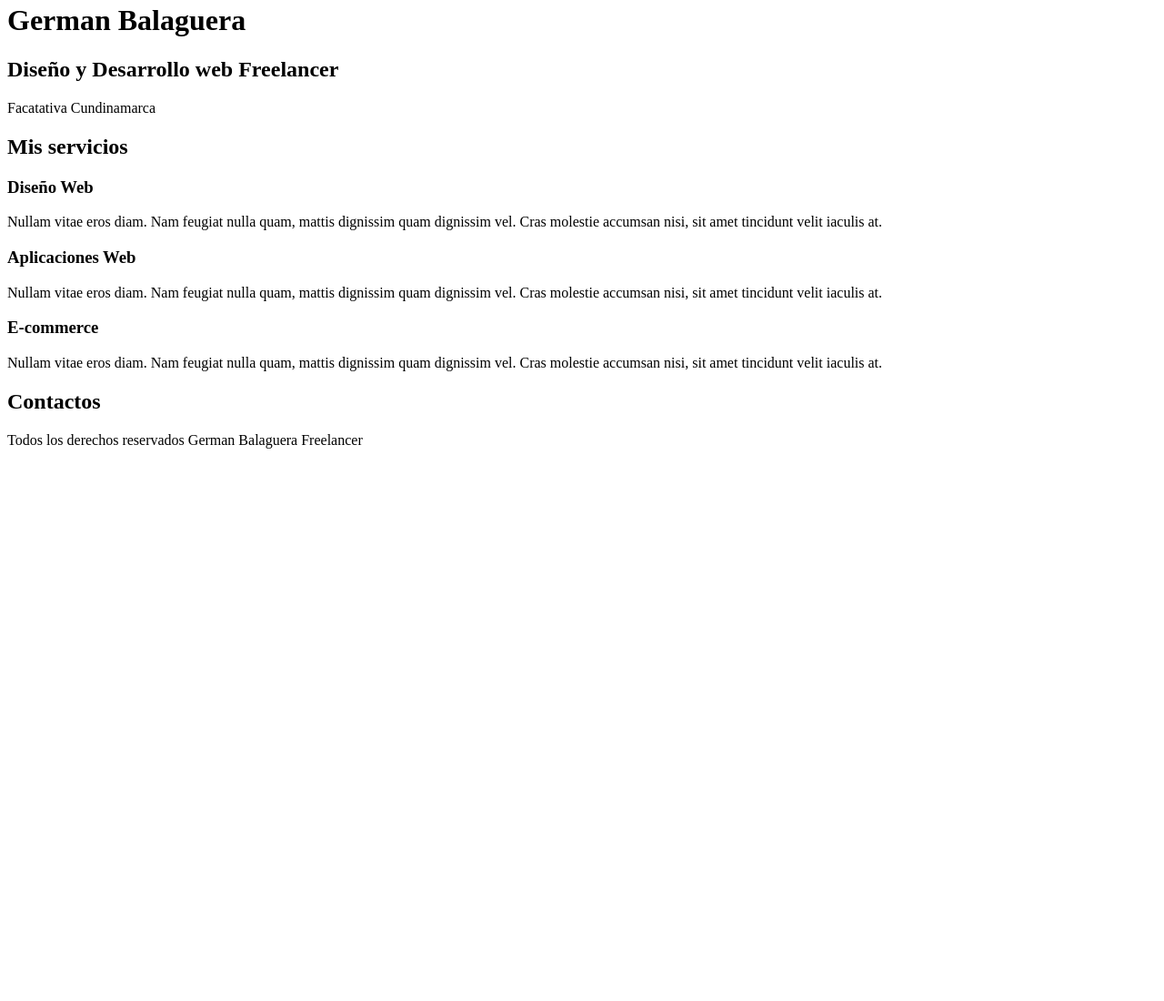
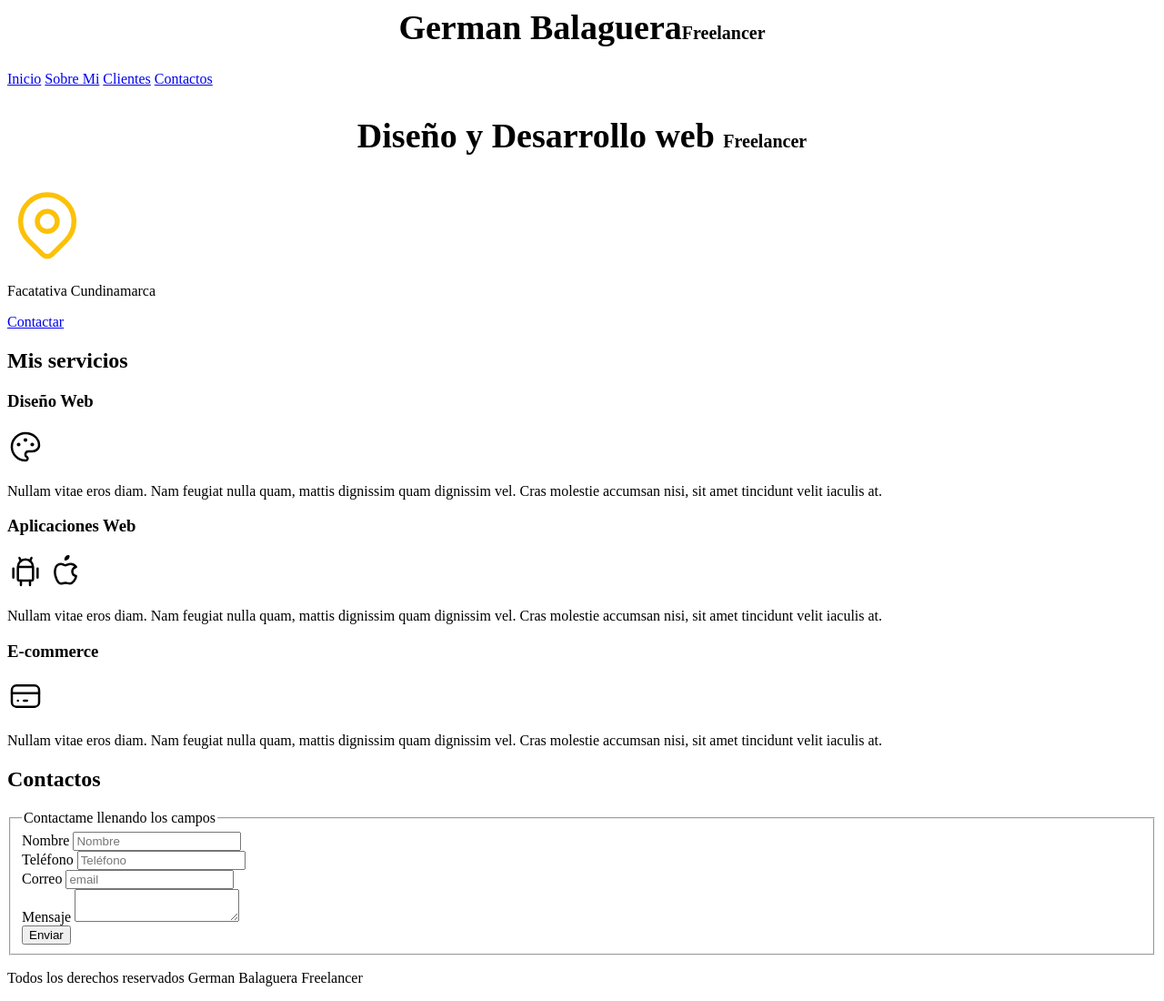
Before and after one commit to GermanBalaguera954/Freelancer, a plain HTML site: page Index.html in a window 1280 px wide. Shown: the part 17-1117 px from the top of the page at 91% size. Before the commit the page ends 800 px from the top, so only its background shows below. Drawn offline with Linux system fonts and the light colour scheme.

Commit message:
iniciando css

```diff
--- a/Index.html
+++ b/Index.html
@@ -6,32 +6,143 @@
     <meta http-equiv="X-UA-Compatible" content="IE=edge">
     <meta name="viewport" content="width=device-width, initial-scale=1.0">
     <title>Document</title>
+    <link rel="stylesheet" href="css/styles.css">
+    <link rel="preload" href="css/styles.css" as="styles">
 </head>
 
 <body>
-    <h1>German Balaguera</h1>
+    <header>
+        <h1 class="titulo">German Balaguera<span>Freelancer</span></h1>
+    </header>
+    <nav>
+        <a href="#">Inicio</a>
+        <a href="#">Sobre Mi</a>
+        <a href="#">Clientes</a>
+        <a href="#">Contactos</a>
+    </nav>
 
-    <h2>Diseño y Desarrollo web Freelancer</h2>
+    <section>
+        <h2 class="titulo">Diseño y Desarrollo web <span>Freelancer</span></h2>
 
+        <svg xmlns="http://www.w3.org/2000/svg" class="icon icon-tabler icon-tabler-map-pin" width="88" height="88"
+            viewBox="0 0 24 24" stroke-width="1.5" stroke="#FCC107" fill="none" stroke-linecap="round"
+            stroke-linejoin="round">
+            <path stroke="none" d="M0 0h24v24H0z" fill="none" />
+            <circle cx="12" cy="11" r="3" />
+            <path d="M17.657 16.657l-4.243 4.243a2 2 0 0 1 -2.827 0l-4.244 -4.243a8 8 0 1 1 11.314 0z" />
+        </svg>
         <p>Facatativa Cundinamarca</p>
 
+        <a href="#">Contactar</a>
+    </section>
+
+    <main>
         <h2>Mis servicios</h2>
 
+        <section>
             <h3>Diseño Web</h3>
-    <p>Nullam vitae eros diam. Nam feugiat nulla quam, mattis dignissim quam dignissim vel. Cras molestie accumsan nisi,
+            <svg xmlns="http://www.w3.org/2000/svg" class="icon icon-tabler icon-tabler-palette" width="40" height="40"
+                viewBox="0 0 24 24" stroke-width="1.5" stroke="#000000" fill="none" stroke-linecap="round"
+                stroke-linejoin="round">
+                <path stroke="none" d="M0 0h24v24H0z" fill="none" />
+                <path
+                    d="M12 21a9 9 0 1 1 0 -18a9 8 0 0 1 9 8a4.5 4 0 0 1 -4.5 4h-2.5a2 2 0 0 0 -1 3.75a1.3 1.3 0 0 1 -1 2.25" />
+                <circle cx="7.5" cy="10.5" r=".5" fill="currentColor" />
+                <circle cx="12" cy="7.5" r=".5" fill="currentColor" />
+                <circle cx="16.5" cy="10.5" r=".5" fill="currentColor" />
+            </svg>
+
+            <p>Nullam vitae eros diam. Nam feugiat nulla quam, mattis dignissim quam dignissim vel. Cras molestie
+                accumsan
+                nisi,
                 sit amet tincidunt velit iaculis at.</p>
+        </section>
+        <section>
+            <h3>Aplicaciones Web</h3>
+            <svg xmlns="http://www.w3.org/2000/svg" class="icon icon-tabler icon-tabler-brand-android" width="40"
+                height="40" viewBox="0 0 24 24" stroke-width="1.5" stroke="#000000" fill="none" stroke-linecap="round"
+                stroke-linejoin="round">
+                <path stroke="none" d="M0 0h24v24H0z" fill="none" />
+                <line x1="4" y1="10" x2="4" y2="16" />
+                <line x1="20" y1="10" x2="20" y2="16" />
+                <path d="M7 9h10v8a1 1 0 0 1 -1 1h-8a1 1 0 0 1 -1 -1v-8a5 5 0 0 1 10 0" />
+                <line x1="8" y1="3" x2="9" y2="5" />
+                <line x1="16" y1="3" x2="15" y2="5" />
+                <line x1="9" y1="18" x2="9" y2="21" />
+                <line x1="15" y1="18" x2="15" y2="21" />
+            </svg>
+            <svg xmlns="http://www.w3.org/2000/svg" class="icon icon-tabler icon-tabler-brand-apple" width="40"
+                height="40" viewBox="0 0 24 24" stroke-width="1.5" stroke="#000000" fill="none" stroke-linecap="round"
+                stroke-linejoin="round">
+                <path stroke="none" d="M0 0h24v24H0z" fill="none" />
+                <path
+                    d="M9 7c-3 0 -4 3 -4 5.5c0 3 2 7.5 4 7.5c1.088 -.046 1.679 -.5 3 -.5c1.312 0 1.5 .5 3 .5s4 -3 4 -5c-.028 -.01 -2.472 -.403 -2.5 -3c-.019 -2.17 2.416 -2.954 2.5 -3c-1.023 -1.492 -2.951 -1.963 -3.5 -2c-1.433 -.111 -2.83 1 -3.5 1c-.68 0 -1.9 -1 -3 -1z" />
+                <path d="M12 4a2 2 0 0 0 2 -2a2 2 0 0 0 -2 2" />
+            </svg>
 
-    <h3>Aplicaciones Web</h3>
-    <p>Nullam vitae eros diam. Nam feugiat nulla quam, mattis dignissim quam dignissim vel. Cras molestie accumsan nisi,
+
+            <p>Nullam vitae eros diam. Nam feugiat nulla quam, mattis dignissim quam dignissim vel. Cras molestie
+                accumsan
+                nisi,
                 sit amet tincidunt velit iaculis at.</p>
+        </section>
+        <section>
+            <h3>E-commerce</h3>
+            <svg xmlns="http://www.w3.org/2000/svg" class="icon icon-tabler icon-tabler-credit-card" width="40"
+                height="40" viewBox="0 0 24 24" stroke-width="1.5" stroke="#000000" fill="none" stroke-linecap="round"
+                stroke-linejoin="round">
+                <path stroke="none" d="M0 0h24v24H0z" fill="none" />
+                <rect x="3" y="5" width="18" height="14" rx="3" />
+                <line x1="3" y1="10" x2="21" y2="10" />
+                <line x1="7" y1="15" x2="7.01" y2="15" />
+                <line x1="11" y1="15" x2="13" y2="15" />
+            </svg>
 
-    <h3>E-commerce</h3>
-    <p>Nullam vitae eros diam. Nam feugiat nulla quam, mattis dignissim quam dignissim vel. Cras molestie accumsan nisi,
+            <p>Nullam vitae eros diam. Nam feugiat nulla quam, mattis dignissim quam dignissim vel. Cras molestie
+                accumsan
+                nisi,
                 sit amet tincidunt velit iaculis at.</p>
+        </section>
 
+    </main>
+    <section>
         <h2>Contactos</h2>
 
+        <form>
+            <fieldset>
+                <legend>Contactame llenando los campos</legend>
+
+                <div>
+                    <label>Nombre</label>
+                    <input type="text" placeholder="Nombre">
+                </div>
+
+                <div>
+                    <label for="">Teléfono</label>
+                    <input type="text" placeholder="Teléfono">
+                </div>
+
+                <div>
+                    <label>Correo</label>
+                    <input type="email" placeholder="email">
+                </div>
+
+                <div>
+                    <label>Mensaje</label>
+                    <textarea></textarea>
+                </div>
+
+                <div>
+                    <input type="submit" value="Enviar">
+                </div>
+
+            </fieldset>
+        </form>
+    </section>
+
+    <footer>
         <p>Todos los derechos reservados German Balaguera Freelancer</p>
+    </footer>
 
 </body>
 
--- /dev/null
+++ b/css/styles.css
@@ -0,0 +1,17 @@
+html {
+    font-size: 62.5%;
+}
+
+body {
+    font-size: 16px;
+    /*1rem = 10px*/
+}
+
+.titulo {
+    text-align: center;
+    font-size: 3.8rem;
+}
+
+.titulo span {
+    font-size: 2rem;
+}
```
Also changed, not shown: img/hero.jpg (renamed from hero.jpg). Lines whose indentation alone changed are shown as unchanged.
